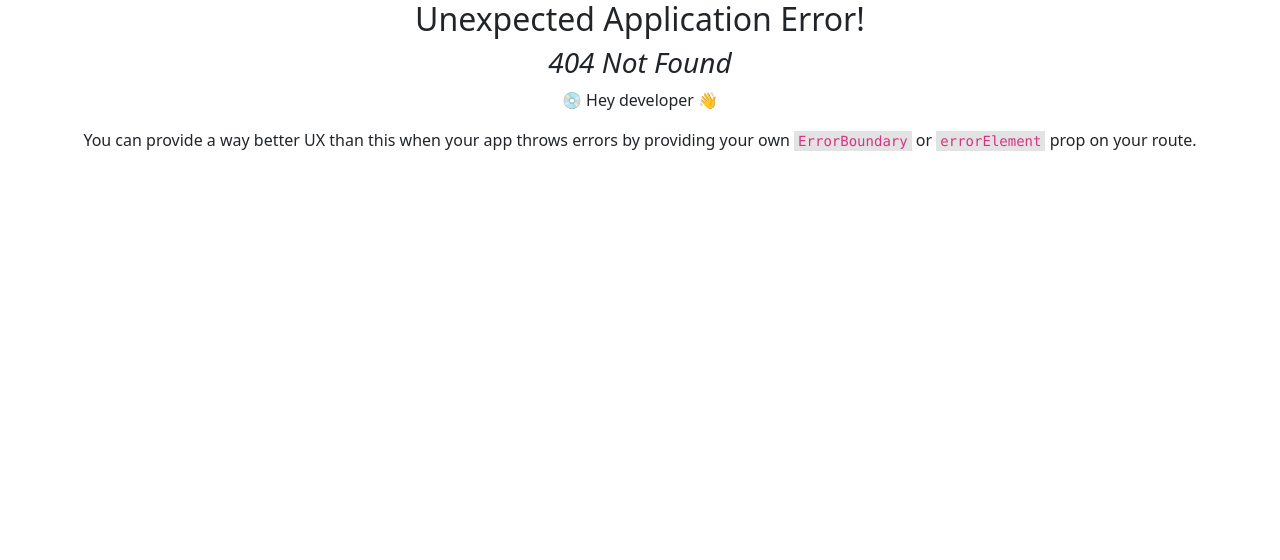
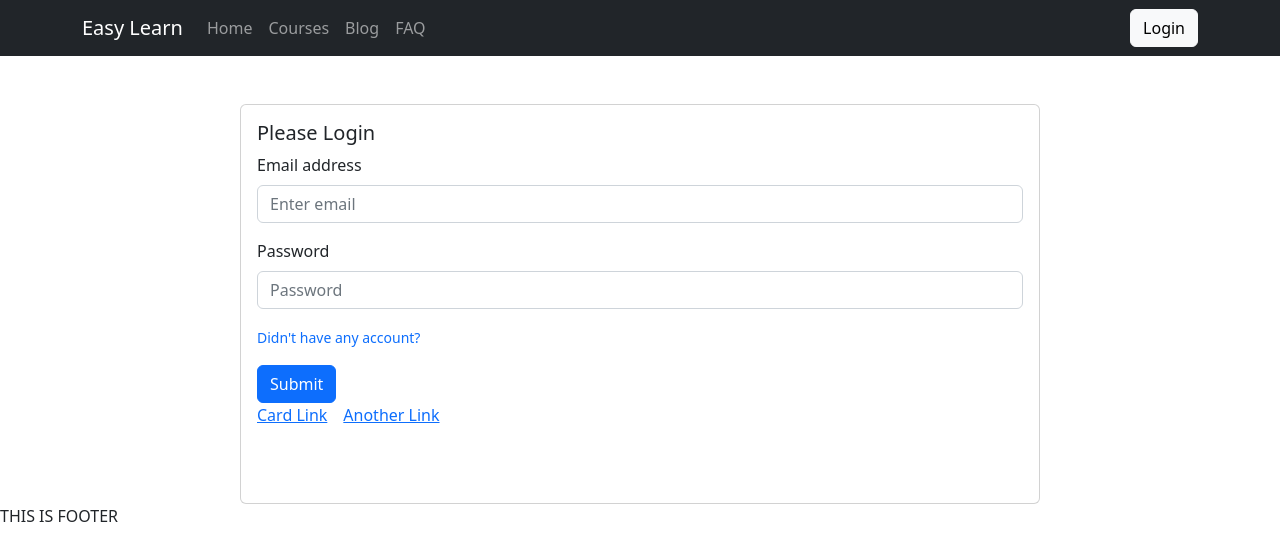
Before and after one commit to Fahim1272/learning-platform-client, a React (Create React App) app: page /login in a window 1280 px wide. Before the commit this address had no page. Shown: the top 560 px of the page. Built offline with nearby package versions, Linux system fonts and the light colour scheme.

Commit message:
routes setup

```diff
--- a/src/App.js
+++ b/src/App.js
@@ -1,11 +1,10 @@
-import logo from './logo.svg';
 import './App.css';
 import { RouterProvider } from 'react-router-dom';
 import { routes } from './Routes/Routes/Routes';
 
 function App() {
   return (
-    <div className="App">
+    <div>
         <RouterProvider router={routes}></RouterProvider>
     </div>
   );
--- /dev/null
+++ b/src/Pages/Login/Login.js
@@ -0,0 +1,47 @@
+import React from 'react';
+import Card from 'react-bootstrap/Card';
+import Button from 'react-bootstrap/Button';
+import Form from 'react-bootstrap/Form'
+
+const Login = () => {
+    const handleLogin = event =>{
+        event.preventDefault();
+        const email = event.target.email.value;
+        const password = event.target.password.value;
+        console.log(email, password);
+
+    }
+    return (
+        <div style={{ height: '100%' }}>
+            <Card className='mx-auto mt-5' style={{ width: '50rem', height: '25rem' }}>
+                <Card.Body>
+                    <Card.Title>Please Login</Card.Title>
+                    <Form onSubmit={handleLogin}>
+                        <Form.Group className="mb-3" controlId="formBasicEmail">
+                            <Form.Label>Email address</Form.Label>
+                            <Form.Control type="email" name='email' placeholder="Enter email" />
+
+                        </Form.Group>
+
+                        <Form.Group className="mb-3" controlId="formBasicPassword">
+                            <Form.Label>Password</Form.Label>
+                            <Form.Control type="password" name='password' placeholder="Password" />
+                        </Form.Group>
+                        <Form.Group className="mb-3" controlId="formBasicCheckbox">
+                            <Form.Text className="text-primary">
+                                Didn't have any account?
+                            </Form.Text>
+                        </Form.Group>
+                        <Button variant="primary" type="submit">
+                            Submit
+                        </Button>
+                    </Form>
+                    <Card.Link href="#">Card Link</Card.Link>
+                    <Card.Link href="#">Another Link</Card.Link>
+                </Card.Body>
+            </Card>
+        </div>
+    );
+};
+
+export default Login;
--- a/src/Pages/Shared/Header/Header.js
+++ b/src/Pages/Shared/Header/Header.js
@@ -3,8 +3,15 @@ import Nav from 'react-bootstrap/Nav';
 import Navbar from 'react-bootstrap/Navbar';
 import Container from 'react-bootstrap/Container';
 import NavDropdown from 'react-bootstrap/NavDropdown';
+import Button from 'react-bootstrap/Button';
+import { useNavigate } from 'react-router-dom';
 
 const Header = () => {
+    const navigate = useNavigate();
+    const navigateToLogin = () =>{
+        navigate('./login')
+    };
+
     return (
         <div>
             <>
@@ -23,23 +30,13 @@ const Header = () => {
           <Navbar.Toggle aria-controls="basic-navbar-nav" />
           <Navbar.Collapse id="basic-navbar-nav">
           <Nav className="me-auto">
-            <Nav.Link href="#home">Home</Nav.Link>
+            <Nav.Link href="/faq">Home</Nav.Link>
             <Nav.Link href="#link">Courses</Nav.Link>
-            <Nav.Link href="#link">Blog</Nav.Link>
+            <Nav.Link href="/blog">Blog</Nav.Link>
             <Nav.Link href="#link">FAQ</Nav.Link>
-            <NavDropdown title="Dropdown" id="basic-nav-dropdown">
-              <NavDropdown.Item href="#action/3.1">Action</NavDropdown.Item>
-              <NavDropdown.Item href="#action/3.2">
-                Another action
-              </NavDropdown.Item>
-              <NavDropdown.Item href="#action/3.3">Something</NavDropdown.Item>
-              <NavDropdown.Divider />
-              <NavDropdown.Item href="#action/3.4">
-                Separated link
-              </NavDropdown.Item>
-            </NavDropdown>
           </Nav>
           </Navbar.Collapse>
+          <Button onClick={navigateToLogin} variant="light">Login</Button>{' '}
         </Container>
       </Navbar>
     </>
--- a/src/Routes/Routes/Routes.js
+++ b/src/Routes/Routes/Routes.js
@@ -4,6 +4,7 @@ import Blog from "../../Pages/Blog/Blog/Blog";
 import Courses from "../../Pages/Courses/Courses/Courses";
 import FaQ from "../../Pages/FaQ/FaQ/FaQ";
 import Home from "../../Pages/Home/Home/Home";
+import Login from "../../Pages/Login/Login";
 
  export const routes = createBrowserRouter([
     {
@@ -26,6 +27,10 @@ import Home from "../../Pages/Home/Home/Home";
             path:'/courses/:id',
             element:<Courses></Courses>
            },
+           {
+            path:'/login',
+            element:<Login></Login>
+           }
         ]
     }
  ])
```
